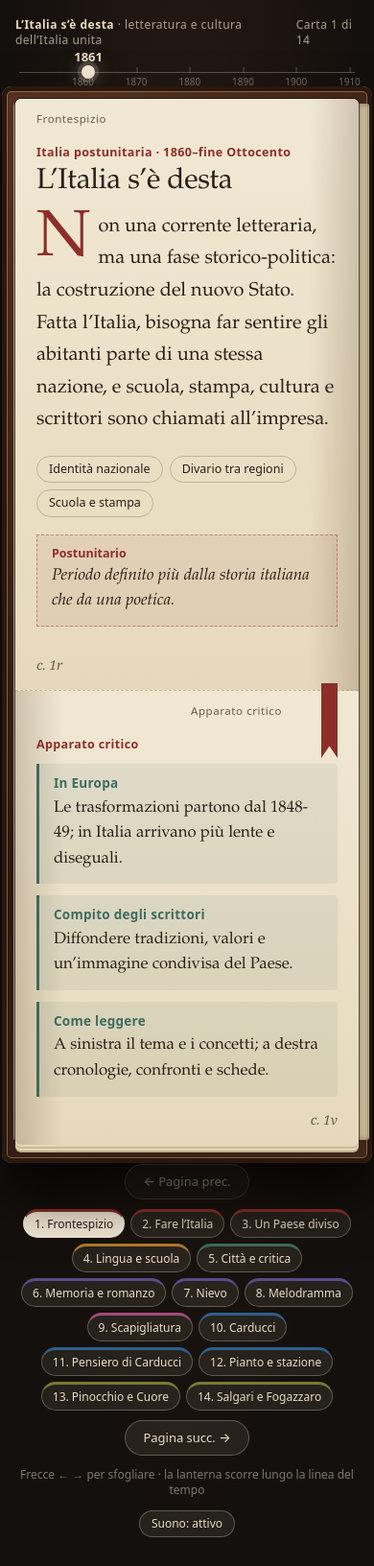
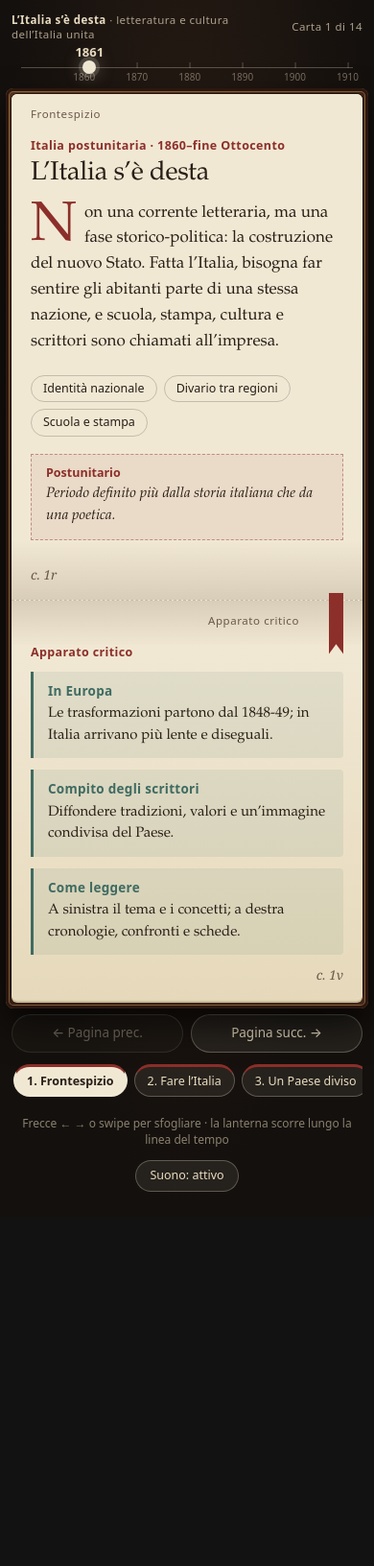
Before and after one commit to Alfieri-sudo/carducci, a plain HTML site: page index.html in a window 390 px wide. Shown: the whole page at 96% size. After the commit the page ends 1268 px from the top, so only its background shows below. Drawn offline with Linux system fonts and the light colour scheme.

Commit message:
Add files via upload

```diff
--- a/index.html
+++ b/index.html
@@ -10,24 +10,25 @@ box-sizing:border-box;padding-top:env(safe-area-inset-top,0px);padding-bottom:en
 @media (prefers-color-scheme: dark){:root:not([data-theme="light"]){--bg:#110d0a;--bg2:#21170f}}
 :root[data-theme="dark"]{--bg:#110d0a;--bg2:#21170f}
 *,*::before,*::after{box-sizing:inherit}
-html{scroll-padding-top:env(safe-area-inset-top,0px)}
-body{margin:0;min-height:100vh;background:radial-gradient(ellipse at 50% 25%,var(--bg2),var(--bg) 70%);color:var(--ctl);font-family:"Iowan Old Style","Palatino Linotype",Palatino,Georgia,serif}
+html{scroll-padding-top:env(safe-area-inset-top,0px);-webkit-text-size-adjust:100%}
+body{margin:0;min-height:100vh;min-height:100dvh;background:radial-gradient(ellipse at 50% 25%,var(--bg2),var(--bg) 70%);color:var(--ctl);font-family:"Iowan Old Style","Palatino Linotype",Palatino,Georgia,serif;overflow-x:hidden}
 .sn{font-family:system-ui,-apple-system,"Segoe UI",Helvetica,Arial,sans-serif}
-.wrap{max-width:1120px;margin:0 auto;padding:18px 16px 30px}
-header{display:flex;justify-content:space-between;gap:12px;font:500 12px/1.3 system-ui,-apple-system,"Segoe UI",sans-serif;letter-spacing:.04em;color:rgba(233,220,192,.7)}
+.wrap{max-width:1120px;margin:0 auto;padding:18px 16px 32px}
+header{display:flex;justify-content:space-between;align-items:center;gap:12px;font:500 12px/1.3 system-ui,-apple-system,"Segoe UI",sans-serif;letter-spacing:.04em;color:rgba(233,220,192,.7)}
 header b{color:var(--ctl);font-weight:600}
+#where{white-space:nowrap}
 .era{position:relative;height:34px;margin:6px 4px 14px}
 .era::before{content:"";position:absolute;left:0;right:0;top:20px;height:1px;background:var(--ctlline)}
 .era i{position:absolute;top:16px;font:normal 10px/1 system-ui,sans-serif;color:rgba(233,220,192,.45);transform:translateX(-50%);padding-top:9px}
 .era i::before{content:"";position:absolute;top:-1px;left:50%;width:1px;height:6px;background:var(--ctlline)}
 .era u{position:absolute;top:13px;width:14px;height:14px;margin-left:-7px;border-radius:50%;background:var(--paper);box-shadow:0 0 0 4px rgba(241,232,212,.15),0 0 18px rgba(241,232,212,.5);transition:left .7s cubic-bezier(.3,.8,.2,1)}
 .era s{position:absolute;top:-2px;transform:translateX(-50%);font:600 13px/1 system-ui,sans-serif;text-decoration:none;color:var(--ctl);transition:left .7s cubic-bezier(.3,.8,.2,1)}
-.stage{perspective:2200px;position:relative}
+.stage{perspective:2200px;position:relative;touch-action:pan-y}
 .stage::before{content:"";position:absolute;inset:-13px -14px -19px;z-index:-1;border-radius:10px;background:linear-gradient(135deg,#55321f,#2b1710 55%,#41261a);box-shadow:0 34px 60px rgba(0,0,0,.7),inset 0 0 0 5px #2b1710,inset 0 0 0 6px rgba(201,162,90,.5),inset 0 2px 6px rgba(255,255,255,.12)}
 .edge{position:absolute;top:5px;bottom:5px;background:repeating-linear-gradient(90deg,#e0d4b4 0 1px,#b5a680 1px 2px);transition:width .6s,left .6s,right .6s;box-shadow:inset 0 0 6px rgba(60,40,20,.5)}
 .el{border-radius:3px 0 0 3px}.er{border-radius:0 3px 3px 0}
 .snd{display:flex;flex-wrap:wrap;gap:8px;justify-content:center;margin-top:12px}
-.snd button{padding:7px 12px;font-size:12px}
+.snd button{padding:9px 14px;font-size:12.5px}
 .book{position:relative;display:grid;grid-template-columns:1fr 1fr;min-height:580px;border-radius:6px;box-shadow:0 2px 0 #e3d7b9,0 4px 0 #c9bc98,0 6px 0 #e3d7b9,0 8px 0 #bfb08a,0 0 0 1px rgba(0,0,0,.5);background:var(--paper)}
 .book::after{content:"";position:absolute;top:0;bottom:0;left:50%;width:46px;transform:translateX(-50%);pointer-events:none;background:linear-gradient(90deg,transparent,rgba(60,40,20,.22) 38%,rgba(40,25,10,.5) 50%,rgba(60,40,20,.22) 62%,transparent)}
 .page{position:relative;padding:36px 38px 56px;color:var(--ink);backface-visibility:hidden}
@@ -39,7 +40,7 @@ header b{color:var(--ctl);font-weight:600}
 .fol{position:absolute;top:15px;font:500 11.5px/1 system-ui,-apple-system,"Segoe UI",sans-serif;letter-spacing:.05em;color:var(--soft)}
 .l .fol{left:38px}.r .fol{right:100px}
 .kick{font:600 12.5px/1.3 system-ui,-apple-system,"Segoe UI",sans-serif;color:var(--accent);margin:12px 0 6px;letter-spacing:.03em}
-h2{font-weight:400;margin:0 0 14px;line-height:1.08;letter-spacing:-.01em;font-size:clamp(30px,3.8vw,45px)}
+h2{font-weight:400;margin:0 0 14px;line-height:1.08;letter-spacing:-.01em;font-size:clamp(28px,3.8vw,45px)}
 .lead{font-size:18.5px;line-height:1.62;margin:0 0 16px}
 .lead::first-letter{float:left;font-size:3.4em;line-height:.82;padding:4px 8px 0 0;color:var(--accent)}
 .chips{display:flex;flex-wrap:wrap;gap:7px;margin:0 0 18px;padding:0;list-style:none}
@@ -71,7 +72,6 @@ p{margin:0}.vs p,.cd p,.note p{font-size:15.5px;line-height:1.52}
 .cap{font-size:16px;line-height:1.52;margin-bottom:14px}
 .note{margin-top:12px}
 
-/* Quando una carta ha meno testo (più spazio vuoto), ingrandiamo i testi in modo misurato */
 .page.airy .lead{font-size:20px;line-height:1.68;margin-bottom:20px}
 .page.airy .key span{font-size:17px;line-height:1.52}
 .page.airy .verse{font-size:22px;line-height:1.75}
@@ -82,20 +82,52 @@ p{margin:0}.vs p,.cd p,.note p{font-size:15.5px;line-height:1.52}
 .ink{opacity:0;animation:ink .8s cubic-bezier(.2,.7,.2,1) forwards;animation-delay:calc(var(--i,0)*85ms + 160ms)}
 @keyframes ink{from{opacity:0;filter:blur(5px);transform:translateY(8px)}to{opacity:1;filter:blur(0);transform:none}}
 nav{display:flex;flex-wrap:wrap;gap:10px;justify-content:center;align-items:center;margin-top:20px}
-button{font:500 13px/1 system-ui,-apple-system,"Segoe UI",sans-serif;color:var(--ctl);background:var(--ctlbg);border:1px solid var(--ctlline);border-radius:99px;padding:11px 18px;cursor:pointer;transition:background .2s,transform .2s}
+button{font:500 13px/1 system-ui,-apple-system,"Segoe UI",sans-serif;color:var(--ctl);background:var(--ctlbg);border:1px solid var(--ctlline);border-radius:99px;padding:11px 18px;cursor:pointer;transition:background .2s,transform .2s;-webkit-tap-highlight-color:transparent}
 button:hover:not(:disabled){background:rgba(241,232,212,.18)}
 button:active:not(:disabled){transform:scale(.97)}
 button:disabled{opacity:.35;cursor:default}
 button:focus-visible{outline:2px solid var(--ctl);outline-offset:2px}
 .pills{display:flex;flex-wrap:wrap;gap:6px;justify-content:center;max-width:760px}
-.pills button{padding:7px 11px;font-size:12px;border-top:3px solid var(--c)}
-.pills button[aria-current="true"]{background:var(--paper);color:var(--ink)}
-.hint{text-align:center;font:12px/1.4 system-ui,sans-serif;color:rgba(233,220,192,.5);margin-top:12px}
+.pills button{padding:8px 12px;font-size:12px;border-top:3px solid var(--c)}
+.pills button[aria-current="true"]{background:var(--paper);color:var(--ink);font-weight:600}
+.hint{text-align:center;font:12px/1.4 system-ui,sans-serif;color:rgba(233,220,192,.55);margin-top:12px}
+
+/* Ottimizzazione Mobile & Tablet */
+@media (max-width:860px){
+  .wrap{padding:14px 12px 26px}
+  .page{padding:32px 26px 50px}
+  .l .fol,.l .sig{left:26px}.r .sig{right:26px}.r .fol{right:76px}
+}
 @media (max-width:760px){
-.book{grid-template-columns:1fr;min-height:0}.book::after{display:none}
-.page.l,.page.r{border-radius:0;transform-origin:50% 0;padding:36px 22px 50px}
-.page.l{border-radius:6px 6px 0 0;border-bottom:1px dashed var(--rule)}.page.r{border-radius:0 0 6px 6px}
-.l .fol,.l .sig{left:22px}.r .sig{right:22px}.r .fol{right:80px}.page.r::before{right:22px}.cg{grid-template-columns:1fr}}
+  header{font-size:11.5px}
+  .era{margin:6px 10px 14px}
+  .stage::before{inset:-6px -6px -10px;border-radius:8px;box-shadow:0 18px 36px rgba(0,0,0,.65),inset 0 0 0 3px #2b1710,inset 0 0 0 4px rgba(201,162,90,.45)}
+  .edge{display:none}
+  .book{grid-template-columns:1fr;min-height:0;box-shadow:0 2px 0 #e3d7b9,0 4px 0 #c9bc98,0 0 0 1px rgba(0,0,0,.5)}
+  .book::after{display:none}
+  .page.l,.page.r{border-radius:0;transform-origin:50% 0;padding:34px 20px 46px}
+  .page.l{border-radius:6px 6px 0 0;border-bottom:1.5px dashed var(--rule);background:linear-gradient(180deg,var(--paper) 88%,rgba(70,45,20,.14))}
+  .page.r{border-radius:0 0 6px 6px;background:linear-gradient(180deg,rgba(70,45,20,.14),var(--paper) 12%,var(--paper2))}
+  .l .fol,.l .sig{left:20px}.r .sig{right:20px}.r .fol{right:66px}
+  .page.r::before{right:20px;width:15px;height:64px}
+  .cg{grid-template-columns:1fr}
+  h2{font-size:clamp(26px,7vw,34px)}
+  .lead,.page.airy .lead{font-size:17px;line-height:1.58}
+  .key{transform:none}
+  .key span,.page.airy .key span{font-size:15px}
+  .verse,.page.airy .verse{font-size:18px;line-height:1.62;padding-left:14px}
+  .verse:hover{padding-left:14px}
+  .vs p,.cd p,.note p,.page.airy .vs p,.page.airy .cd p,.page.airy .note p{font-size:15px;line-height:1.5}
+  .tl li,.page.airy .tl li{font-size:15.5px;line-height:1.48;margin-bottom:11px}
+
+  /* Barra navigazione mobile touch-friendly con pillole scorrevoli */
+  nav{display:grid;grid-template-columns:1fr 1fr;gap:8px;margin-top:16px}
+  #prev{grid-column:1;grid-row:1;width:100%;padding:12px 14px;font-size:13.5px}
+  #next{grid-column:2;grid-row:1;width:100%;padding:12px 14px;font-size:13.5px}
+  .pills{grid-column:1 / -1;grid-row:2;display:flex;flex-wrap:nowrap;justify-content:flex-start;overflow-x:auto;max-width:100%;padding:4px 2px 8px;gap:7px;-webkit-overflow-scrolling:touch;scrollbar-width:none;scroll-behavior:smooth}
+  .pills::-webkit-scrollbar{display:none}
+  .pills button{flex:0 0 auto;padding:9px 13px;font-size:12.5px}
+}
 @media (prefers-reduced-motion:reduce){.ink{animation:none;opacity:1}.era u,.era s{transition:none}}
 </style>
 </head>
@@ -103,9 +135,9 @@ button:focus-visible{outline:2px solid var(--ctl);outline-offset:2px}
 <div class="wrap">
 <header><span><b>L’Italia s’è desta</b> · letteratura e cultura dell’Italia unita</span><span id="where"></span></header>
 <div class="era" id="era"></div>
-<div class="stage"><i class="edge el" id="el"></i><i class="edge er" id="er"></i><div class="book"><section class="page l" id="pl"></section><section class="page r" id="pr"></section></div></div>
+<div class="stage" id="stage"><i class="edge el" id="el"></i><i class="edge er" id="er"></i><div class="book"><section class="page l" id="pl"></section><section class="page r" id="pr"></section></div></div>
 <nav aria-label="Navigazione tra le carte"><button id="prev">← Pagina prec.</button><div class="pills" id="pills"></div><button id="next">Pagina succ. →</button></nav>
-<p class="hint">Frecce ← → per sfogliare · la lanterna scorre lungo la linea del tempo</p>
+<p class="hint" id="hint">Frecce ← → o swipe per sfogliare · la lanterna scorre lungo la linea del tempo</p>
 <div class="snd"><button id="mute" aria-pressed="false">Suono: attivo</button></div>
 </div>
 <script>
@@ -129,7 +161,7 @@ const C=[
  r:{h:"Il dibattito",t:"vs",a:["Manzoni","Nel 1868, presiedendo la commissione del ministro Broglio, propone il fiorentino vivo come lingua comune e un vocabolario basato sull’uso di Firenze."],b:["Ascoli","Una lingua nazionale nasce da cultura, istruzione e circolazione delle idee, non per decreto."],n:"Alla fine l’italiano si diffonde con urbanesimo, industrie, migrazioni Sud-Nord e stampa nazionale."}},
 {p:"Città e critica",g:2,y:1871,k:"Nuovi protagonisti e strumenti intellettuali",t:"Città, stampa e critica",
  l:"Nascono università, accademie, biblioteche e musei; lo scrittore non vive più alla corte ma deve misurarsi con editoria e pubblico. De Sanctis legge la letteratura come vita morale e civile di un popolo.",
- c:["Editoria","Periodici","De Sanctis"],key:["De Sanctis","Nella sua Storia della letteratura le opere si studiano nel rapporto con la tempo e la società."],
+ c:["Editoria","Periodici","De Sanctis"],key:["De Sanctis","Nella sua Storia della letteratura le opere si studiano nel rapporto con il tempo e la società."],
  r:{h:"Le città della cultura",t:"cards",i:[["Milano","Editoria, economia, apertura europea"],["Torino","Prima capitale, funzione politica e culturale"],["Firenze","Centro di studi e dibattito linguistico"],["Roma","Dal 1871 capitale politica e simbolica"]]}},
 {p:"Memoria e romanzo",g:3,y:1861,k:"Tra memorialistica e romanzo storico",t:"Dalla storia alla memoria",
  l:"Eroi celebrati, monumenti, letteratura garibaldina: la narrativa trasforma la storia recente in memoria condivisa. Poi il romanzo storico guarda al presente, e l’eroe lascia posto a personaggi più realistici.",
@@ -151,7 +183,7 @@ const C=[
  l:"Nasce a Valdicastello (Pietrasanta) nel 1835 da una famiglia colta e liberale; cresce in Maremma, a Bolgheri e Castagneto, studiando i classici col padre Michele. Studia alla Normale di Pisa, insegna a San Miniato e nel 1860 ottiene la cattedra di eloquenza italiana a Bologna, dove vive e insegna per decenni.",
  c:["Maremma e Bolgheri","Scuola Normale","Bologna (1860)"],key:["Una vita tra studio e battaglie","Segnato da lutti familiari (il fratello Dante, la madre, il figlioletto Dante) e da un lavoro instancabile di docente, critico e poeta."],
  v:["I cipressi che a Bólgheri alti e schietti","van da San Guido in duplice filar,"],s:"Davanti San Guido, Rime nuove",
- r:{h:"Tappe della vita",t:"tl",i:[["1835","Nasce il 27 luglio a Valdicastello; infanzia tra Versilia e Maremma"],["1853-56","Si forma alla Scuola Normale Superiore di Pisa e si laurea"],["1860","Ottiene la cattedra di letteratura italiana a Bologna a soli 25 anni"],["1870-71","Muore il figlioletto Dante a tre anni e muore la madre; nasce la figlia Annie Vivanti/Lidia e la relazione con Carolina Cristofori Piva"],["1890","Diventa senatore del Regno; nel 1906 è il primo italiano Premio Nobel per la letteratura"],["1907","Muore a Bologna il 16 febbraio 1907; gli succede sulla cattedra Giovanni Pascoli"]]}},
+ r:{h:"Tappe della vita",t:"tl",i:[["1835","Nasce il 27 luglio a Valdicastello; infanzia tra Versilia e Maremma"],["1853-56","Si forma alla Scuola Normale Superiore di Pisa e si laurea"],["1860","Ottiene la cattedra di letteratura italiana a Bologna (a soli 25 anni)"],["1870-71","Muore il figlioletto Dante a tre anni e muore la madre; nasce la figlia Annie Vivanti/Lidia e la relazione con Carolina Cristofori Piva"],["1890","Diventa senatore del Regno; nel 1906 è il primo italiano Premio Nobel per la letteratura"],["1907","Muore a Bologna il 16 febbraio; gli succede sulla cattedra Giovanni Pascoli"]]}},
 {p:"Pensiero di Carducci",g:5,y:1876,k:"Ideologia, storia e poesia civile",t:"Il pensiero di Carducci",
  l:"Il suo percorso segue le tensioni dell’Italia unita: all’inizio è giacobino, repubblicano e anticlericale (contro il potere temporale e il sentimentalismo), poi si avvicina alla monarchia sabauda e a una visione nazionale più moderata.",
  c:["Repubblica e monarchia","Anticlericalismo","Vitalismo storico"],key:["Dalla rivolta all’ordine","Passa dall’impeto giacobino e anticlericale alla ricerca di stabilità e identità nazionale."],
@@ -196,18 +228,36 @@ function setAiry(i){const c=C[i];
   c.r.i.reduce((s,x)=>s+x[1].length,0);
  pl.classList.toggle("airy",leftLen<310);
  pr.classList.toggle("airy",rightLen<320)}
+function centerPill(i){
+ const pills=$("pills"),btn=pills.querySelectorAll("button")[i];
+ if(!btn||pills.scrollWidth<=pills.clientWidth)return;
+ const left=btn.offsetLeft-(pills.clientWidth-btn.offsetWidth)/2;
+ pills.scrollTo({left:Math.max(0,left),behavior:reduce?"auto":"smooth"});
+}
 function paint(i){const [a,b]=html(i);pl.innerHTML=a;pr.innerHTML=b;setAiry(i);cur=i;
  $("where").textContent=`Carta ${i+1} di ${C.length}`;$("lan").style.left=$("lab").style.left=pos(C[i].y);$("lab").textContent=C[i].y;edges(i);
  $("prev").disabled=i===0;$("next").disabled=i===C.length-1;
  document.querySelectorAll(".pills button").forEach((el,j)=>el.setAttribute("aria-current",j===i));
+ centerPill(i);
  try{history.replaceState(null,"","#c"+(i+1))}catch(e){}}
 async function go(i){if(busy||i<0||i>=C.length||i===cur)return;
- const dir=i>cur?"next":"prev";
+ const dir=i>cur?"next":"prev",isMobile=matchMedia("(max-width:760px)").matches;
  if(reduce||!pl.animate){sfx(dir);paint(i);return}
- busy=true;sfx(dir);const f=dir==="next",out=f?pr:pl;
- await out.animate([{transform:"rotateY(0)",opacity:1,filter:"brightness(1)"},{transform:`rotateY(${f?-78:78}deg)`,opacity:.15,filter:"brightness(.7)"}],{duration:340,easing:"ease-in",fill:"forwards"}).finished;
- paint(i);(f?pl:pr).animate([{transform:`rotateY(${f?72:-72}deg)`,opacity:.2},{transform:"rotateY(0)",opacity:1}],{duration:360,easing:"ease-out"});
- out.getAnimations().forEach(a=>a.cancel());busy=false}
+ busy=true;sfx(dir);const f=dir==="next";
+ if(isMobile){
+  const book=document.querySelector(".book");
+  await book.animate([{transform:"translateX(0)",opacity:1},{transform:`translateX(${f?-24:24}px)`,opacity:.15}],{duration:220,easing:"ease-in",fill:"forwards"}).finished;
+  paint(i);
+  if(window.scrollY>book.offsetTop)window.scrollTo({top:Math.max(0,book.offsetTop-16),behavior:"smooth"});
+  await book.animate([{transform:`translateX(${f?24:-24}px)`,opacity:.15},{transform:"translateX(0)",opacity:1}],{duration:250,easing:"ease-out"}).finished;
+  book.getAnimations().forEach(a=>a.cancel());
+ }else{
+  const out=f?pr:pl;
+  await out.animate([{transform:"rotateY(0)",opacity:1,filter:"brightness(1)"},{transform:`rotateY(${f?-78:78}deg)`,opacity:.15,filter:"brightness(.7)"}],{duration:340,easing:"ease-in",fill:"forwards"}).finished;
+  paint(i);(f?pl:pr).animate([{transform:`rotateY(${f?72:-72}deg)`,opacity:.2},{transform:"rotateY(0)",opacity:1}],{duration:360,easing:"ease-out"});
+  out.getAnimations().forEach(a=>a.cancel());
+ }
+ busy=false}
 /* Suoni: avanti = browse.ogg, indietro = browse2.ogg */
 const SOUNDS={next:"browse.ogg",prev:"browse2.ogg"};
 let AC,muted=false,clips={
@@ -231,6 +281,17 @@ $("prev").onclick=()=>go(cur-1);$("next").onclick=()=>go(cur+1);
 $("pills").innerHTML=C.map((c,i)=>`<button data-i="${i}" style="--c:${COL[c.g]}" title="${c.t}">${i+1}. ${c.p}</button>`).join("");
 $("pills").onclick=e=>{const b=e.target.closest("button");if(b)go(+b.dataset.i)};
 addEventListener("keydown",e=>{if(e.key==="ArrowRight")go(cur+1);else if(e.key==="ArrowLeft")go(cur-1)});
+
+/* Gesture swipe orizzontale su smartphone/tablet */
+let tx=0,ty=0;
+$("stage").addEventListener("touchstart",e=>{if(e.touches.length===1){tx=e.touches[0].clientX;ty=e.touches[0].clientY}},{passive:true});
+$("stage").addEventListener("touchend",e=>{
+ if(!tx||e.changedTouches.length!==1)return;
+ const dx=e.changedTouches[0].clientX-tx,dy=e.changedTouches[0].clientY-ty;
+ tx=0;ty=0;
+ if(Math.abs(dx)>52&&Math.abs(dx)>Math.abs(dy)*1.4){go(dx<0?cur+1:cur-1)}
+},{passive:true});
+
 const m=/^#c(\d+)$/.exec(location.hash);paint(m&&C[m[1]-1]?m[1]-1:0);
 </script>
 </body>
```
